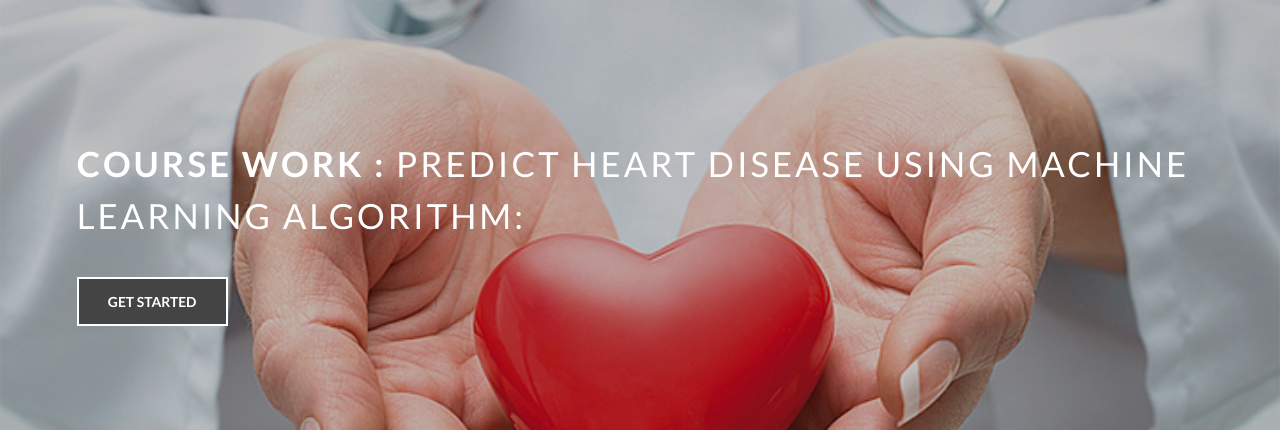
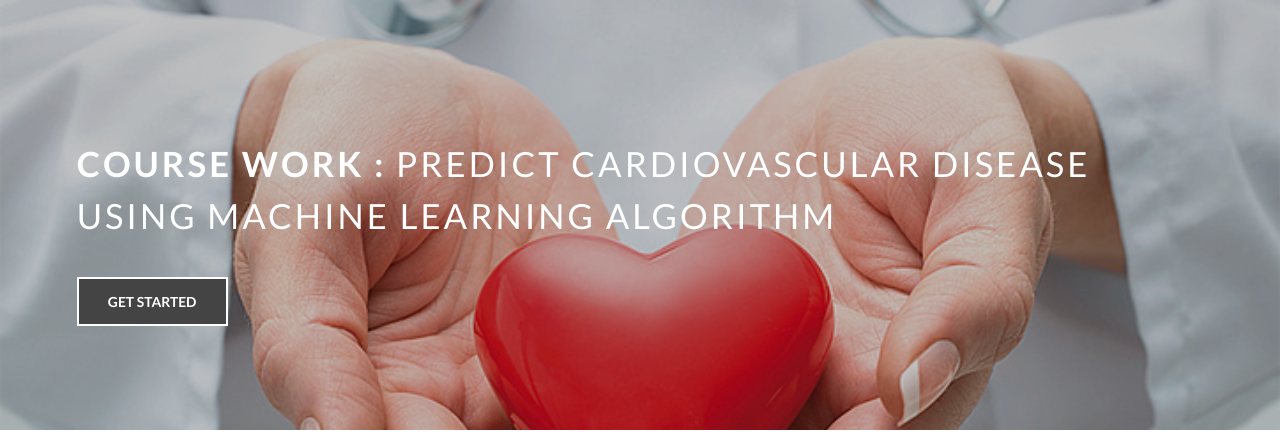
Before and after one commit to zeydlitz/api_for_ml, a Django app: page / in a window 1280 px wide. Shown: the part 87-521 px from the top of the page. Run offline with Django 3.2, Linux system fonts and the light colour scheme.

Commit message:
fix: title

```diff
--- a/templates/home.html
+++ b/templates/home.html
@@ -66,7 +66,7 @@
     <section id="banner" style="background-image: url('{% static 'images/heart.jpg' %}')">
         <div class="inner">
             <h1 style="color: #ffffff">Course Work :
-                <span>Predict Heart Disease using Machine learning algorithm:</span></h1>
+                <span>Predict Cardiovascular Disease using Machine learning algorithm</span></h1>
             <ul class="actions">
                 <li><a href="{% url 'forms' %}" class="button alt" style="background-color: #444444">Get Started</a>
                 </li>
```
